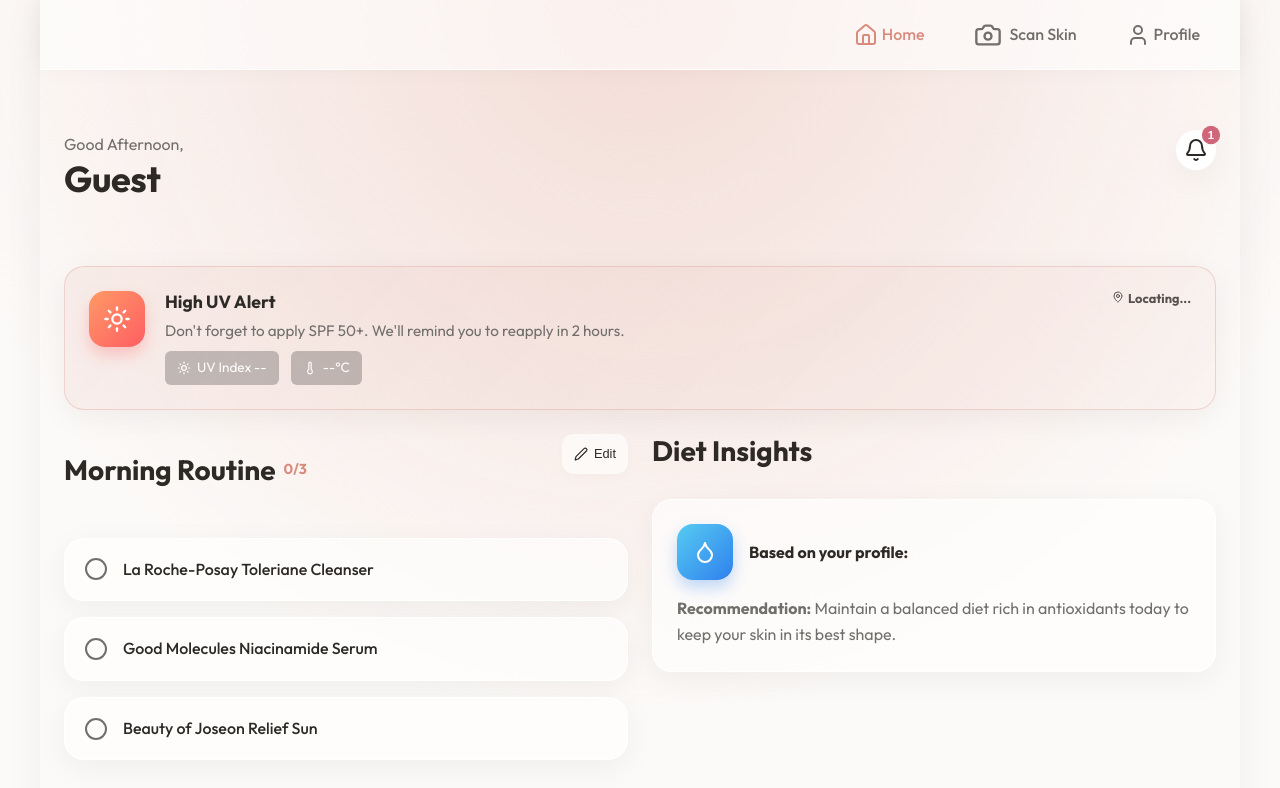
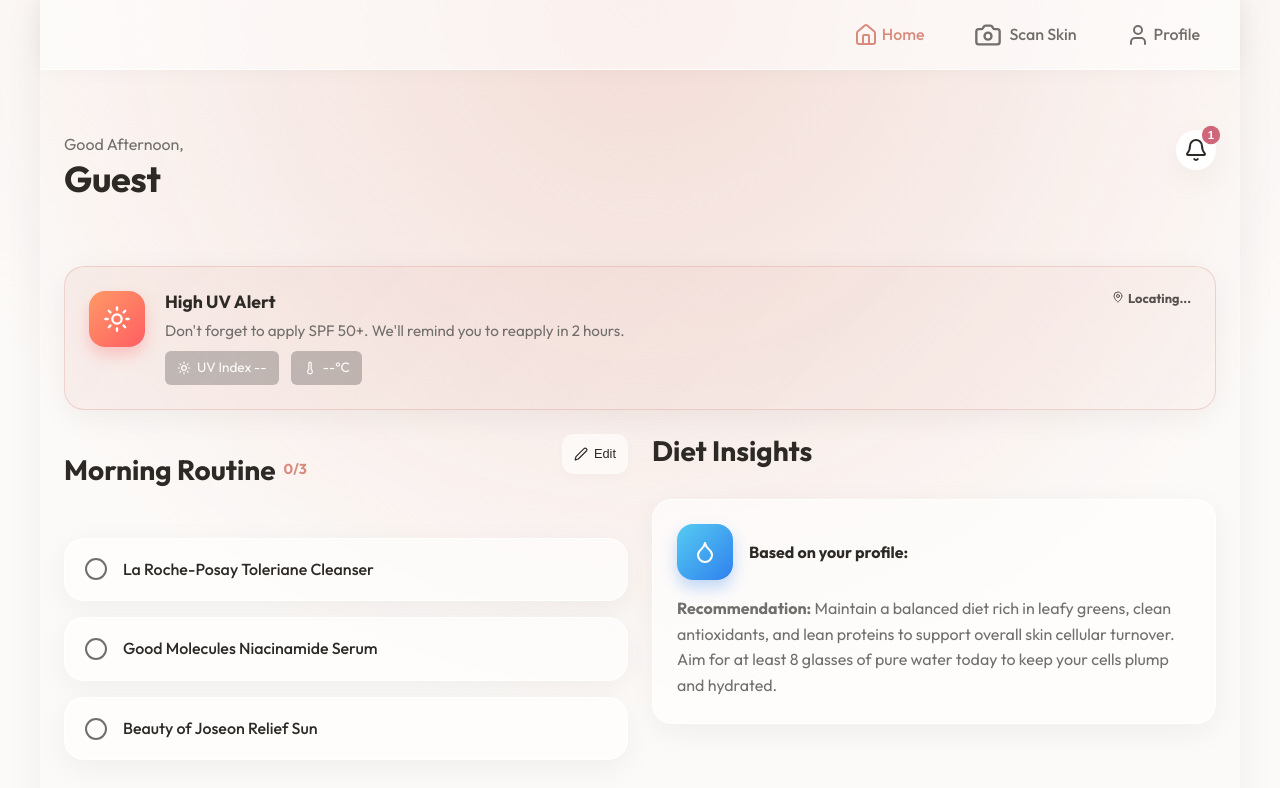
Before and after one commit to kusumanjali967-debug/cuits-care, a React (Vite) app: page /dashboard in a window 1280 px wide. Shown: the top 788 px of the page. Built offline with nearby package versions, Linux system fonts and the light colour scheme; no server answers.

Commit message:
Optimize diet insights to be highly dynamic depending on skin type and issues

```diff
--- a/src/pages/Dashboard.jsx
+++ b/src/pages/Dashboard.jsx
@@ -111,11 +111,49 @@ export default function Dashboard() {
   const isHighUV = envData.uv !== '--' ? envData.uv >= 6 : (hour >= 10 && hour <= 16);
   const currentUV = envData.uv;
 
-  const getDietInsight = (issues, type) => {
-    if (issues.includes('Acne breakouts')) return "Try to limit dairy and high-sugar foods today to reduce inflammation and prevent new breakouts.";
-    if (issues.includes('Redness / Sensitivity')) return "Incorporate anti-inflammatory foods like berries, nuts, and leafy greens to help soothe your skin.";
-    if (type === 'Dry' || issues.includes('Dullness')) return "Your skin needs hydration! Aim for 8 glasses of water today and eat water-rich foods.";
-    return "Maintain a balanced diet rich in antioxidants today to keep your skin in its best shape.";
+  const getDietInsight = (issues = [], type = "Unknown") => {
+    let recommendations = [];
+
+    // Skin type base advice
+    if (type === 'Dry') {
+      recommendations.push("For your Dry skin: Focus on healthy fats like avocados, olive oil, and water-rich foods (cucumbers, watermelon) to replenish moisture from within.");
+    } else if (type === 'Oily') {
+      recommendations.push("For your Oily skin: Minimize high-glycemic foods and refined carbs which can trigger excess sebum. Opt for zinc-rich foods like pumpkin seeds and spinach.");
+    } else if (type === 'Combination') {
+      recommendations.push("For your Combination skin: Keep your diet balanced with antioxidants and omega-3 fatty acids (like walnuts or flaxseeds) to help regulate T-zone oiliness.");
+    } else if (type === 'Sensitive') {
+      recommendations.push("For your Sensitive skin: Incorporate anti-inflammatory items (ginger, turmeric, blueberries) to soothe reactive skin and support your natural barrier.");
+    } else {
+      recommendations.push("Maintain a balanced diet rich in leafy greens, clean antioxidants, and lean proteins to support overall skin cellular turnover.");
+    }
+
+    // Issues-specific advice
+    if (issues.includes('Acne breakouts')) {
+      recommendations.push("Limit dairy and processed sugars today as they can spike insulin and exacerbate active breakouts.");
+    }
+    if (issues.includes('Redness / Sensitivity')) {
+      recommendations.push("Avoid very hot spices, excess caffeine, and alcohol today, which dilate blood vessels and worsen flushing.");
+    }
+    if (issues.includes('Dark Spots') || issues.includes('Dullness')) {
+      recommendations.push("Load up on Vitamin C-rich foods (berries, citrus fruits) to naturally support collagen and combat pigmentation.");
+    }
+    if (issues.includes('Fine Lines')) {
+      recommendations.push("Incorporate silica-rich foods (oats, cucumbers) and antioxidant-rich foods to help promote elasticity and youthfulness.");
+    }
+    if (issues.includes('Oily T-Zone')) {
+      recommendations.push("Drink organic green tea today, which contains natural catechins that help regulate systemic oil levels.");
+    }
+    if (issues.includes('Dry Patches')) {
+      recommendations.push("Prioritize omega-3 fatty acids found in chia seeds, walnuts, or fish to heal flaky, dehydrated areas.");
+    }
+    if (issues.includes('Large Pores')) {
+      recommendations.push("Eat foods rich in Vitamin A (sweet potatoes, carrots) to regulate skin cell shedding and prevent pore clogging.");
+    }
+
+    const waterCups = type === 'Dry' || issues.includes('Dry Patches') ? 10 : 8;
+    recommendations.push(`Aim for at least ${waterCups} glasses of pure water today to keep your cells plump and hydrated.`);
+
+    return recommendations.join(" ");
   };
 
   const dietInsight = getDietInsight(userData.skinIssues || [], userData.skinType);
```
